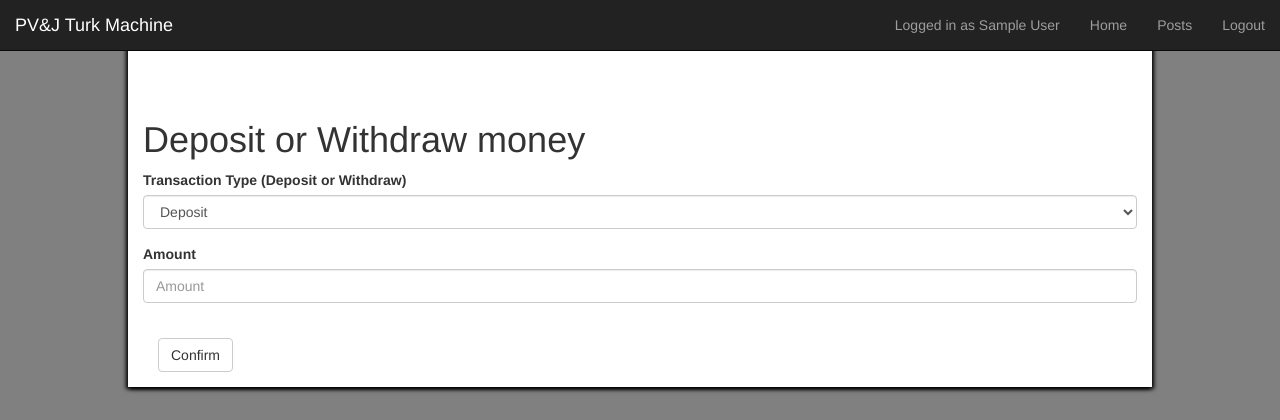
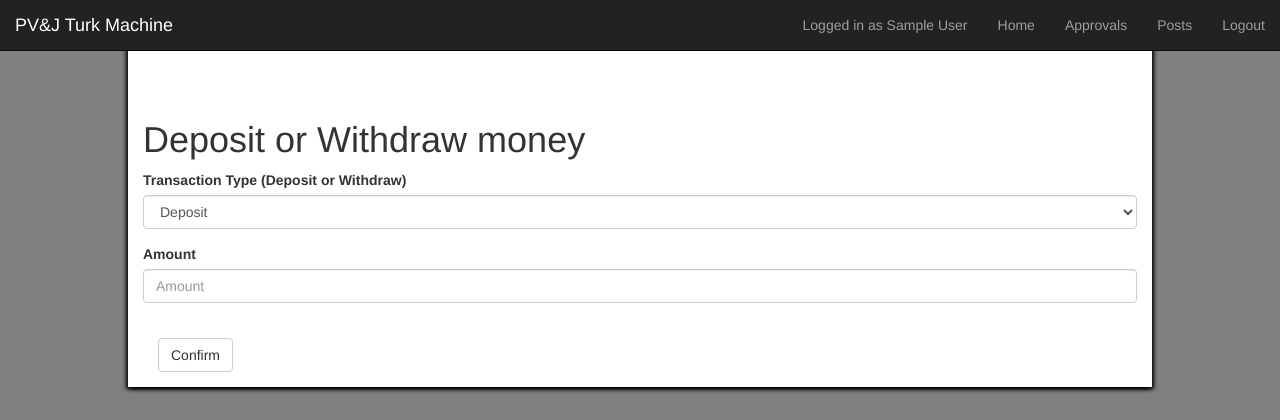
Before and after one commit to jamesw8/PVJ-Turk, a Flask app: page /balance in a window 1280 px wide. Shown: the top 420 px of the page. Run offline with Flask 2, Linux system fonts and the light colour scheme; the visitor is signed in with stand-in values (Sample User, id 1); some libraries are stand-ins or nearby versions.

Commit message:
added link to approve ppl

```diff
--- a/templates/base.html
+++ b/templates/base.html
@@ -32,6 +32,9 @@
 						<li><a href="/signup">Sign Up</a></li>
 						<li><a href="/login">Login</a></li>
 					{% else %}
+						{% if session['UserType'] == 'Admin' %}
+							<li><a href="/approve">Approvals</a></li>
+						{% endif %}
 						<li><a href="/posts">Posts</a></li>
 						<li><a href="/logout">Logout</a></li>
 					{% endif %}
```
